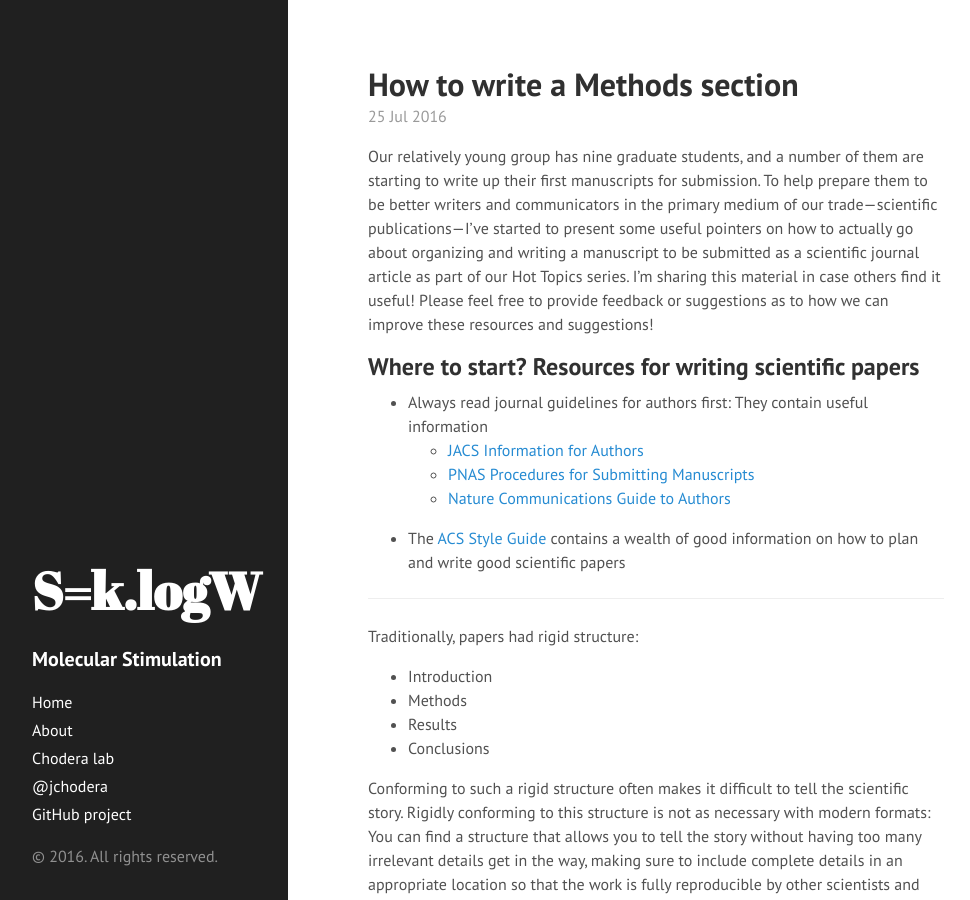
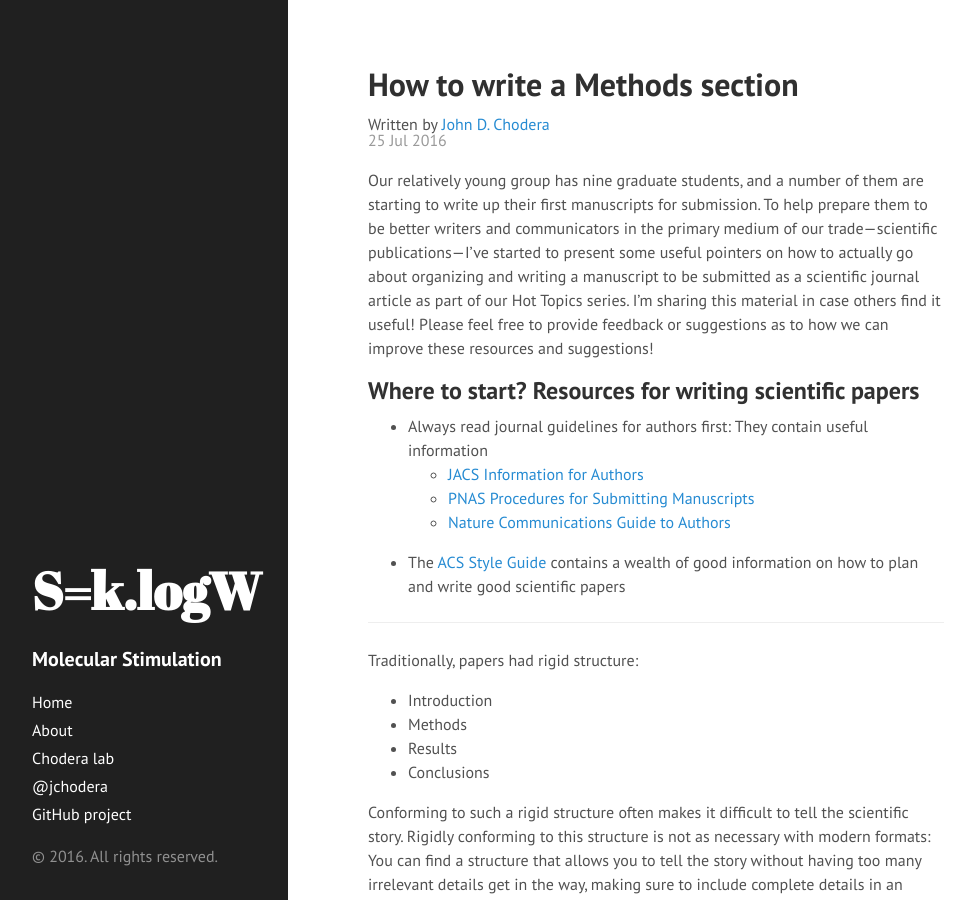
Before and after one commit to choderalab/klogw, a Jekyll site: the page built from index.html, in a window 1280 px wide and 900 px high. Shown: the whole window, without its empty margins (0-970 px from the left). Built offline with Jekyll 4.4.1, drawn with Linux system fonts in a browser that asks for light colours; formulas are drawn with MathJax 3; the list of posts is cut into pages by our own code.

Commit message:
Fix authorship on index page

```diff
--- a/index.html
+++ b/index.html
@@ -11,6 +11,17 @@
         {{ post.title }}
       </a>
     </h1>
+
+    <!-- Look the author details up from the site config. -->
+    {% assign author = site.data.authors[post.author] %}
+
+    <!-- Output author details if some exist. -->
+    {% if author %}
+        <span>
+            <!-- Personal Info. -->
+            Written by <a href="{{ author.web }}" target="_blank">{{ author.name }}</a>
+        </span>
+    {% endif %}
 
     <span class="post-date">{{ post.date | date_to_string }}</span>
 
```
Also changed, not shown: _layouts/post.html (+9 -7 lines).
